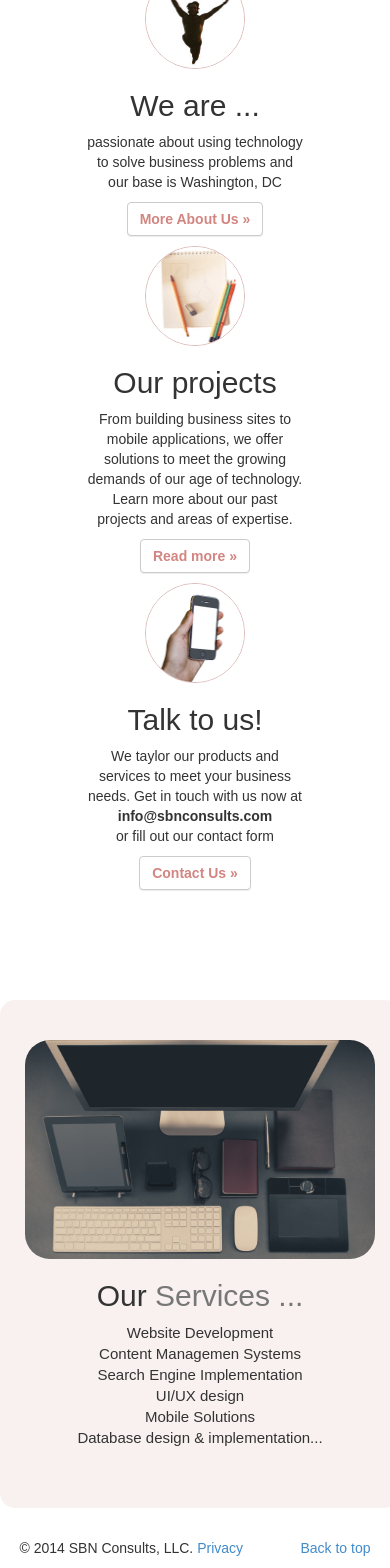
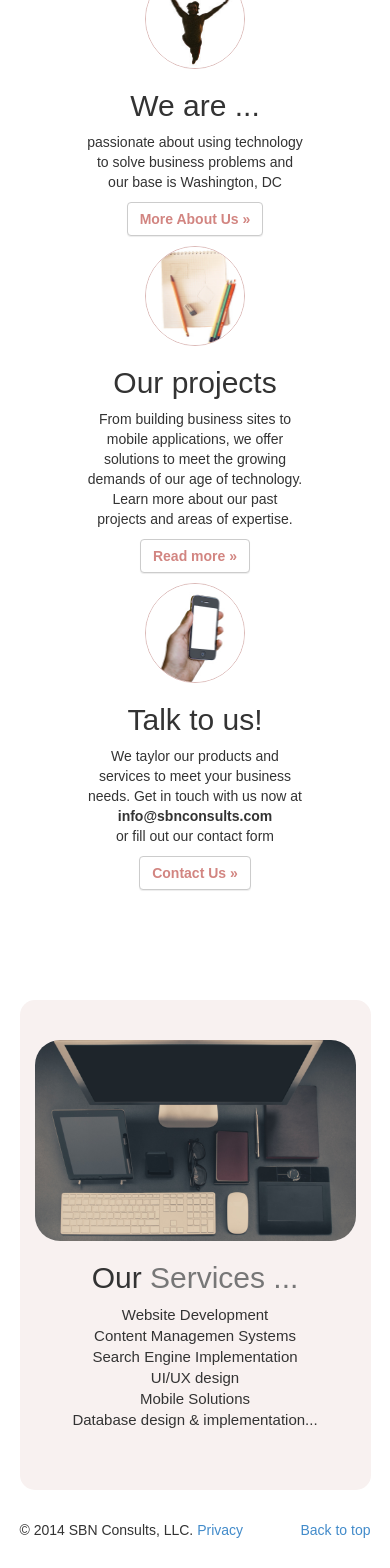
Before and after one commit to sbnconsults/sbnconsults.github.io, a Jekyll site: the page built from index.html, in a window 390 px wide. Shown: the part 509-2077 px from the top of the page. Built offline with Jekyll 4.4.1, drawn with Linux system fonts in a browser that asks for light colours; nearby versions of some CDN libraries; Markdown is read by kramdown in place of the engine named in the settings.

Commit message:
small spacing & bug fixes

```diff
--- a/contact.html
+++ b/contact.html
@@ -1,8 +1,6 @@
 ---
 layout: default
 ---
-
-
 <div class="container">
   <div class="row">
     <div class="box-wrapper">
--- a/index.html
+++ b/index.html
@@ -1,13 +1,8 @@
 ---
 layout: default
 ---
-
-
-
-
 <div class="container">
   <div class="row">
-
     <div id="myCarousel" class="carousel slide">
       <ol class="carousel-indicators">
         <li data-target="#myCarousel" data-slide-to="0" class="active"></li>
@@ -49,12 +44,10 @@
     </div><!-- end of .carousel -->
   </div>
 
-    <!-
+    <!--
       Marketing quick intro
     -->
-
   <div class="row">
-
     <!-- Three columns of text below the carousel -->
     <div class="container marketing">
       <div class="col-md-4">
@@ -79,14 +72,16 @@
       </div><!-- /.col-lg-4 -->
     </div><!-- .end of container marketing-->
   </div><!-- .end of row -->
+</div><!-- .end of container -->
+
 <!--
   Featurettes
 -->
-  </div>
+
 <div class="container featurette-color break-early">
   <div class="row featurette">
     <div class="col-md-5">
-          <img class="featurette-image img-responsive center-block" src="images/quickbox1.jpg" alt="Generic placeholder image">
+      <img class="featurette-image img-responsive center-block" src="images/quickbox1.jpg">
     </div>
     <div class="col-md-7">
       <h2 class="featurette-heading">Our <span class="text-muted">Services ...</span></h2>
@@ -97,9 +92,5 @@
         Mobile Solutions <br>
         Database design & implementation...</p>
     </div>
-      </div>
-
-      <!-- /END THE FEATURETTES -->
-
-
+  </div><!-- /END THE FEATURETTES -->
 </div><!-- end of .container -->
```
Also changed, not shown: _components/less/_sbnstyle.less (+5 -4 lines), css/bootstrap.min.css. Lines whose indentation alone changed are shown as unchanged.
